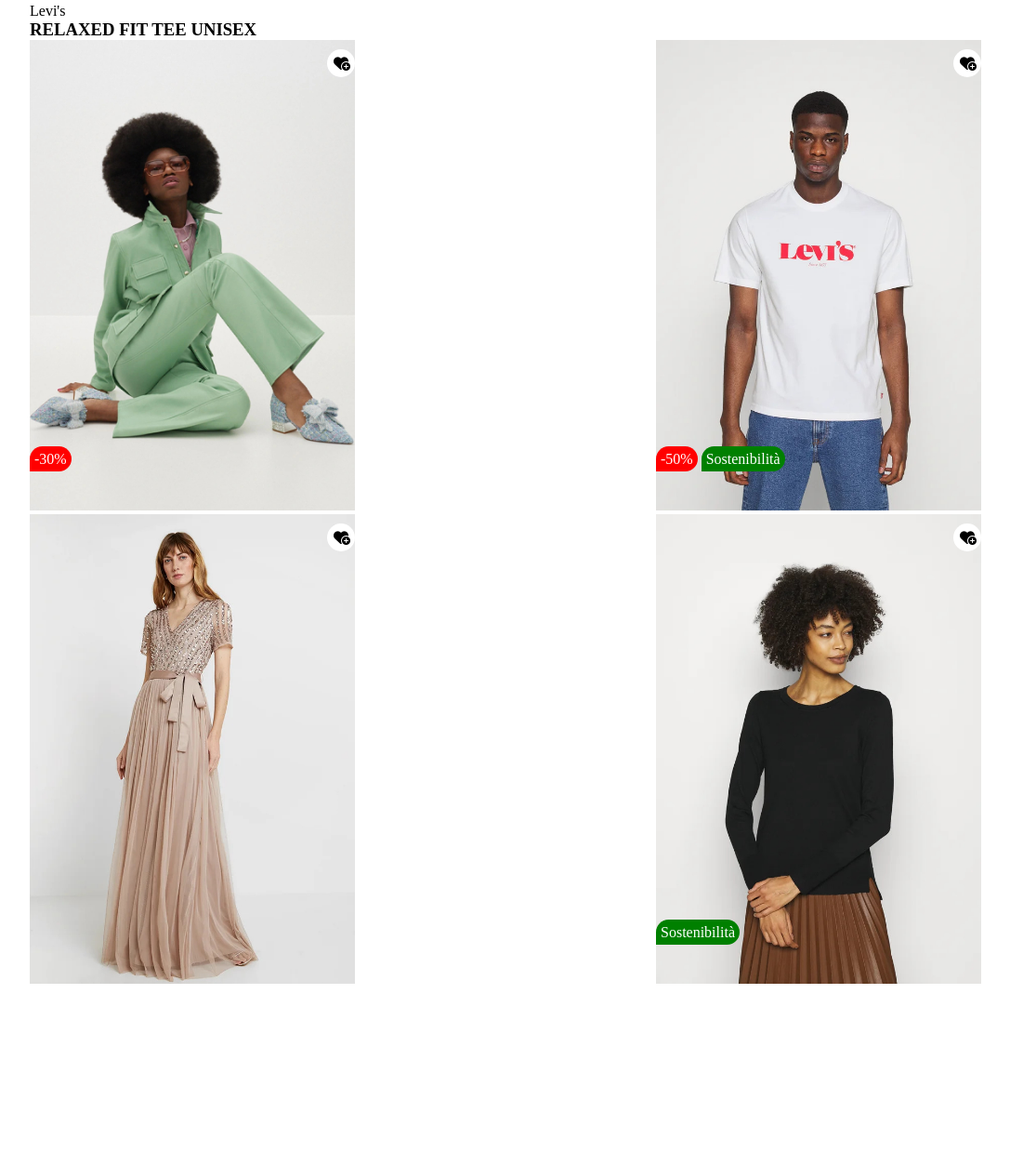
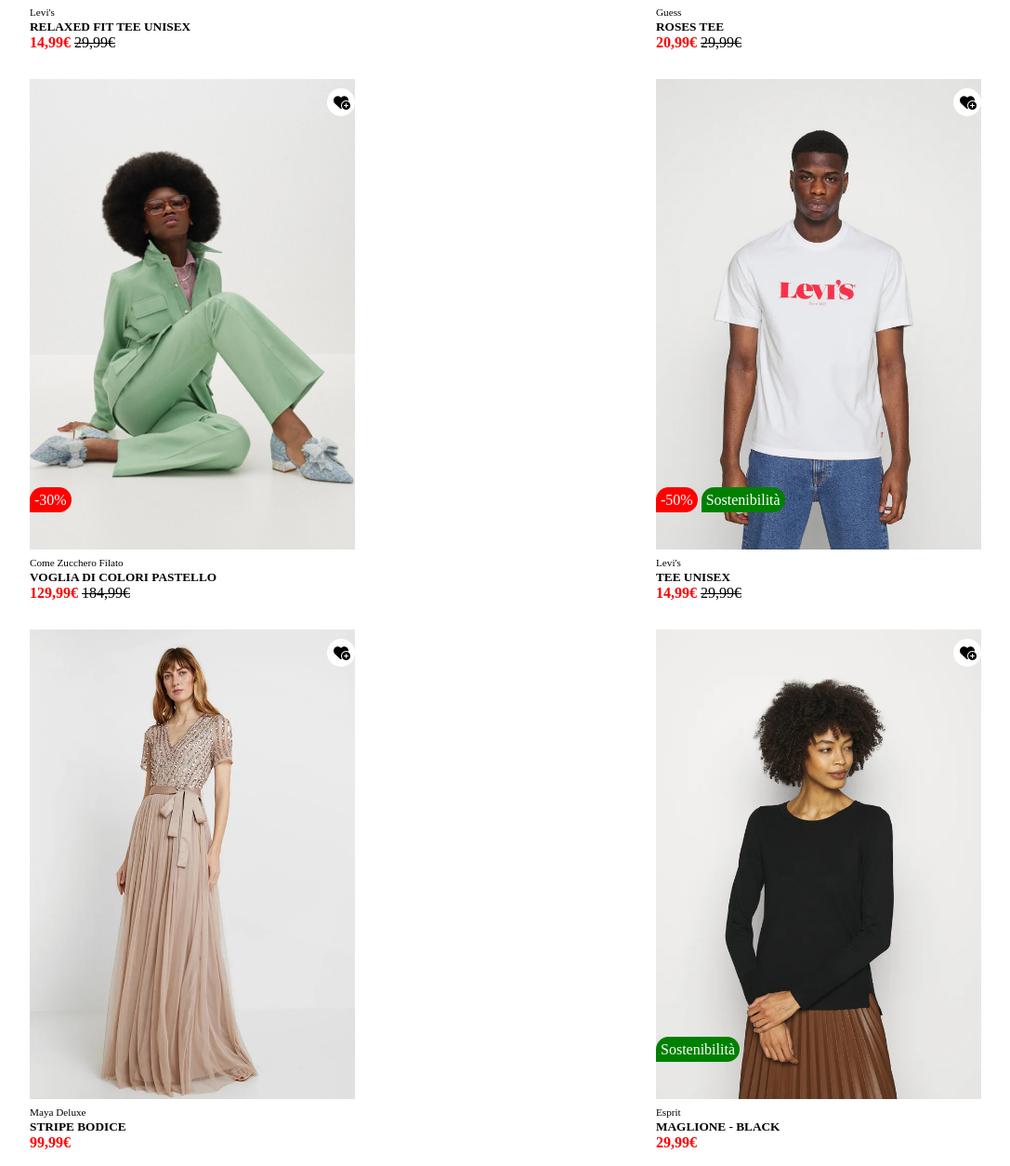
Before and after one commit to mecarm/html-css-boolando, a plain HTML site: page index.html in a window 1280 px wide. Shown: the part 586-1840 px from the top of the page at 93% size, without its empty margins (96-1183 px from the left). Before the commit the page ends 1678 px from the top, so only its background shows below. Drawn offline with Linux system fonts and the light colour scheme.

Commit message:
Completo sezione centrale con img e descr.

```diff
--- a/assets/css/style.css
+++ b/assets/css/style.css
@@ -40,10 +40,10 @@ main{
     flex-wrap: wrap;
 }
 
-main > div{
+.container{
     width: 350px;
     position: relative;
-    display: inline-block;
+    margin-bottom: 30px;
 }
 
 main > div > img{
@@ -81,10 +81,9 @@ main > div:hover .img2{
 /* Targhetta sconto e sostenbile*/
 
 .card{
-    display: inline;
     position: absolute;
     left:0;
-    bottom: 50px;
+    bottom: 100px;
     color: white;
 }
 
@@ -100,3 +99,20 @@ main > div:hover .img2{
     padding: 5px;
     border-radius: 20px 20px 20px 0;
 }
+
+/* Nomi e prezzi */
+
+
+
+.brand{
+    font-size: 0.7rem;
+}
+
+.price{
+    color: red;
+    font-weight: bold;
+}
+
+.old-price{
+    text-decoration-line: line-through;
+}
--- a/index.html
+++ b/index.html
@@ -31,7 +31,7 @@
 
     <!-- Sezione prodotti ecommerce -->
     <main>
-        <div>
+        <div class="container">
             <img class="img1" src="assets/img/1.jpg" alt="t-shirt levi's">
             <img class="img2" src="assets/img/1b.jpg" alt="t-shirt levi's wear">
             <div class="wishlist"><i class="fa-solid fa-heart-circle-plus"></i></div>
@@ -39,27 +39,33 @@
                 <span class="discount">-50%</span>
                 <span class="sostenibile">Sostenibilità</span>
             </div>
-            <span>Levi's</span>
-            <h3>RELAXED FIT TEE UNISEX</h3>
-
+            <span class="brand">Levi's</span>
+            <h5>RELAXED FIT TEE UNISEX</h5>
+            <span class="price">14,99€ </span><span class="old-price">29,99€</span>
         </div>
-        <div>
+        <div class="container">
             <img class="img1" src="assets/img/2.jpg" alt="t-shirt levi's">
             <img class="img2" src="assets/img/2b.jpg" alt="t-shirt levi's wear">
             <div class="wishlist"><i class="fa-solid fa-heart-circle-plus"></i></div>
             <div class="card">
                 <span class="discount">-30%</span>
             </div>
+            <span class="brand">Guess</span>
+            <h5>ROSES TEE</h5>
+            <span class="price">20,99€ </span><span class="old-price">29,99€</span>
         </div>
-        <div>
+        <div class="container">
             <img class="img1" src="assets/img/3.jpg" alt="t-shirt levi's">
             <img class="img2" src="assets/img/3b.jpg" alt="t-shirt levi's wear">
             <div class="wishlist"><i class="fa-solid fa-heart-circle-plus"></i></div>
             <div class="card">
                 <span class="discount">-30%</span>
             </div>
+            <span class="brand">Come Zucchero Filato</span>
+            <h5>VOGLIA DI COLORI PASTELLO</h5>
+            <span class="price">129,99€ </span><span class="old-price">184,99€</span>
         </div>
-        <div>
+        <div class="container">
             <img class="img1" src="assets/img/4.jpg" alt="t-shirt levi's">
             <img class="img2" src="assets/img/4b.jpg" alt="t-shirt levi's wear">
             <div class="wishlist"><i class="fa-solid fa-heart-circle-plus"></i></div>
@@ -67,22 +73,29 @@
                 <span class="discount">-50%</span>
                 <span class="sostenibile">Sostenibilità</span>
             </div>
+            <span class="brand">Levi's</span>
+            <h5>TEE UNISEX</h5>
+            <span class="price">14,99€ </span><span class="old-price">29,99€</span>
         </div>
-        <div>
+        <div class="container">
             <img class="img1" src="assets/img/5.jpg" alt="t-shirt levi's">
             <img class="img2" src="assets/img/5b.jpg" alt="t-shirt levi's wear">
             <div class="wishlist"><i class="fa-solid fa-heart-circle-plus"></i></div>
+            <span class="brand">Maya Deluxe</span>
+            <h5>STRIPE BODICE</h5>
+            <span class="price">99,99€ </span>
         </div>
-        <div>
+        <div class="container">
             <img class="img1" src="assets/img/6.jpg" alt="t-shirt levi's">
             <img class="img2" src="assets/img/6b.jpg" alt="t-shirt levi's wear">
             <div class="wishlist"><i class="fa-solid fa-heart-circle-plus"></i></div>
             <div class="card">
                 <span class="sostenibile">Sostenibilità</span>
             </div>
+            <span class="brand">Esprit</span>
+            <h5>MAGLIONE - BLACK</h5>
+            <span class="price">29,99€ </span>
         </div>
-
-
     </main>
 </body>
 </html>
```
